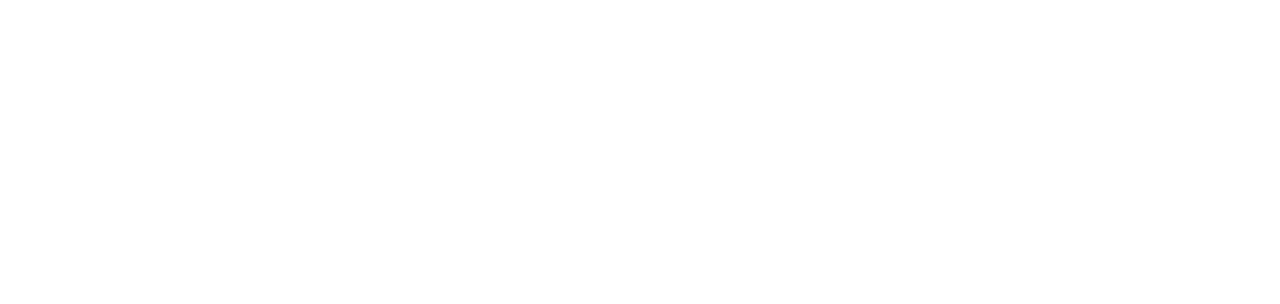
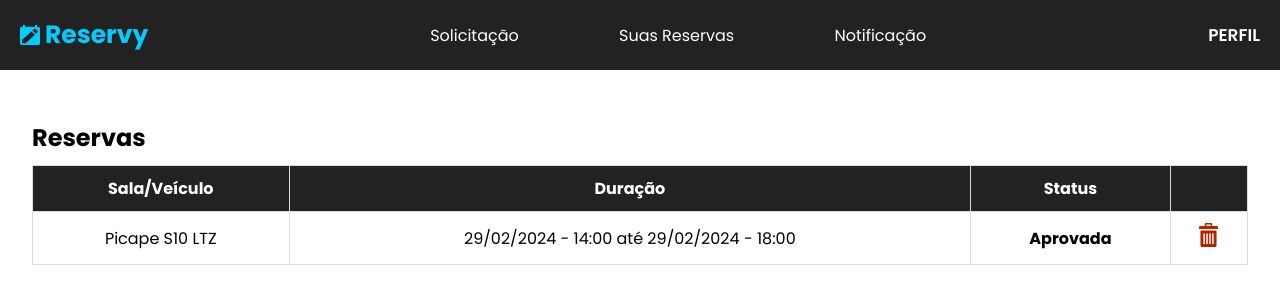
Before and after one commit to thevictorgabriel/reserva-espacos-veiculos, a React (Vite) app in the folder frontend/: page /suasReservas in a window 1280 px wide. Before the commit this address had no page. Shown: the top 304 px of the page. Built offline with nearby package versions, Linux system fonts and the light colour scheme.

Commit message:
feat: :sparkles: página de reservas do usuário

```diff
--- a/frontend/src/App.jsx
+++ b/frontend/src/App.jsx
@@ -3,6 +3,7 @@
 import Login from './pages/User/login'; // Importe a página de login
 import Cadastro from './pages/User/cadastro'; // Importe a página de cadastro
 import Solicitacao from './pages/User/solicitacao';
+import SuasReservas from './pages/User/suasReservas';
 
 function App() {
   return (
@@ -12,6 +13,7 @@
         <Route path="/cadastro" element={<Cadastro />} />
         <Route path="/" element={<Login />} /> {/* Rota padrão */}
         <Route path="/solicitacao" element={<Solicitacao />} />
+        <Route path="/suasReservas" element={<SuasReservas />} />
       </Routes>
     </Router>
   );
--- a/frontend/src/pages/User/header.jsx
+++ b/frontend/src/pages/User/header.jsx
@@ -13,7 +13,7 @@
 
             <nav className="nav-menu">
                 <Link to={"/solicitacao"}>Solicitação</Link>
-                <Link to={"/solicitacao"}>Suas Reservas</Link>
+                <Link to={"/suasReservas"}>Suas Reservas</Link>
                 <Link to={"/solicitacao"}>Notificação</Link>
             </nav>
 
--- a/frontend/src/pages/User/styles/home.css
+++ b/frontend/src/pages/User/styles/home.css
@@ -116,7 +116,7 @@
   /* SECTION */
   .reservas {
     width: 95%;
-    margin-top: 30px;
+    margin-top: 10px;
   }
 
   .reservas table {
--- /dev/null
+++ b/frontend/src/pages/User/suasReservas.jsx
@@ -0,0 +1,37 @@
+import React from 'react';
+import Header from "./header";
+import './styles/home.css';
+import Lixeira from '../../assets/lixeira.svg'
+
+const SuasReservas = () => {
+    return (
+        <div>
+            <Header /> {/* MENU */}
+            <div className='main'>
+                <section className="reservas">
+                    <h2>Reservas</h2>
+                    <table>
+                        <thead>
+                            <tr>
+                                <th>Sala/Veículo</th>
+                                <th>Duração</th>
+                                <th>Status</th>
+                                <th></th>
+                            </tr>
+                        </thead>
+                        <tbody>
+                            <tr>
+                                <td>Picape S10 LTZ</td>
+                                <td>29/02/2024 - 14:00 até 29/02/2024 - 18:00</td>
+                                <td><strong>Aprovada</strong></td>
+                                <td><img src={Lixeira} /></td>
+                            </tr>
+                        </tbody>
+                    </table>
+                </section>
+            </div>
+        </div>
+    );
+};
+
+export default SuasReservas;
```
Also changed, not shown: frontend/src/assets/lixeira.svg (added).
